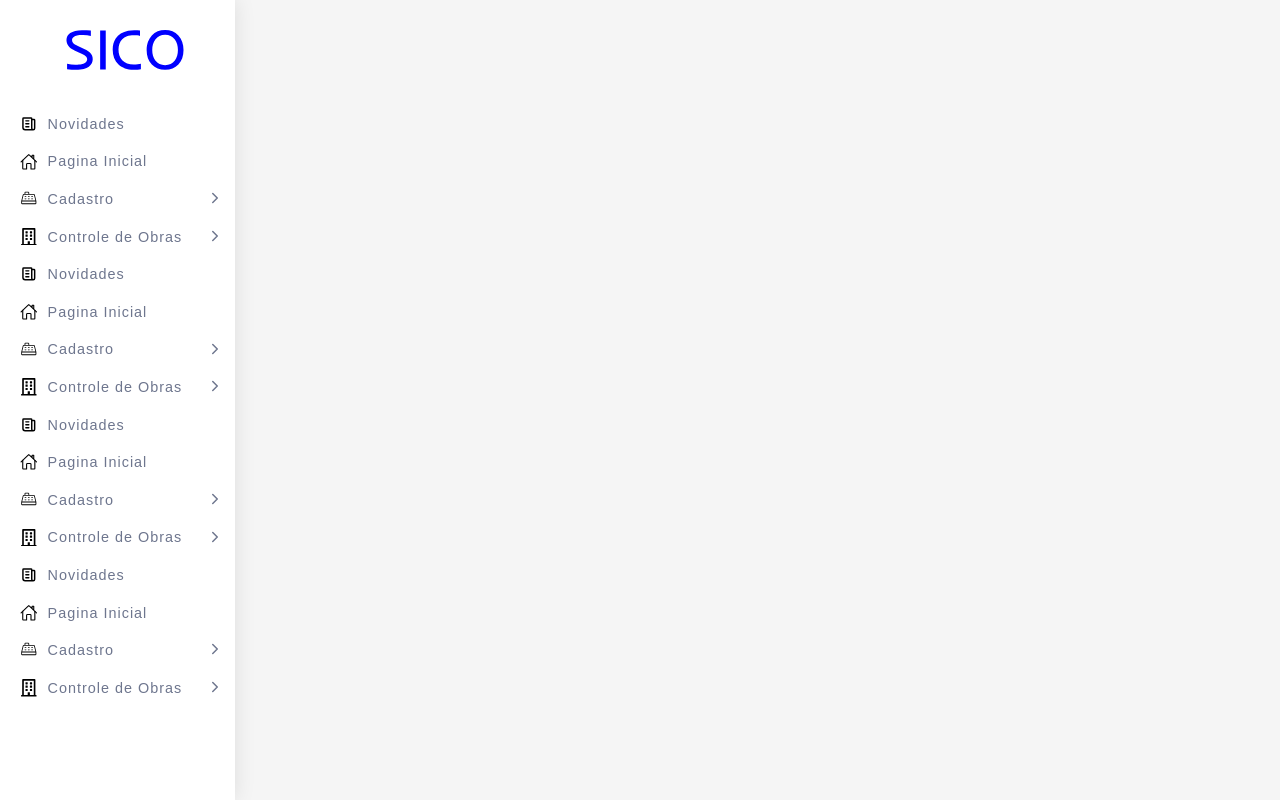
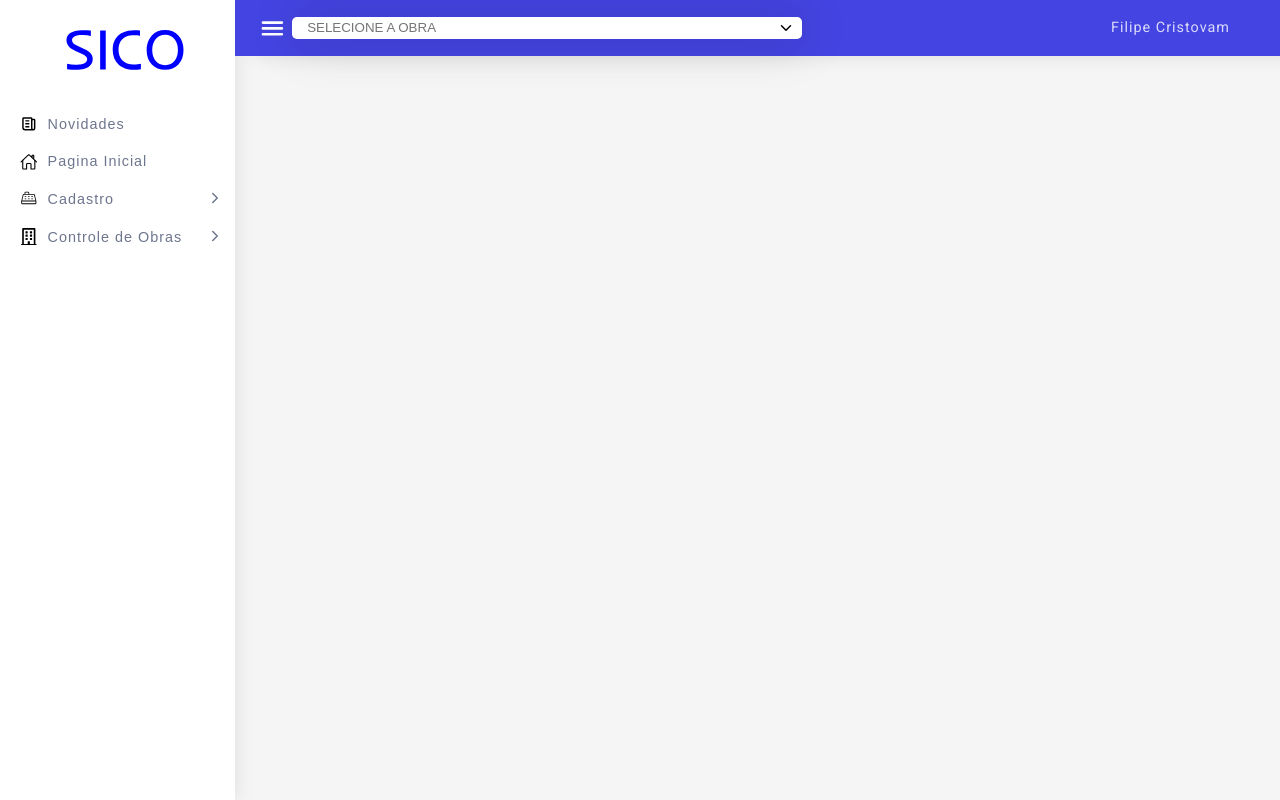
Before and after one commit to FILIPIMDELAS/AppControle, a React (Vite) app: page / in a window 1280 px wide. Built offline with nearby package versions, Linux system fonts and the light colour scheme.

Commit message:
adicional top bar and modify color blue

```diff
--- a/src/App.jsx
+++ b/src/App.jsx
@@ -1,11 +1,13 @@
 import './App.css'
 import DivSide from './Components/SideBar/DivSide.jsx'
+import DivTop from './Components/TopBar/DivTop.jsx'
 
 function App() {
 
   return (
     <>
       <DivSide />
+      <DivTop />
     </>
   )
 }
--- a/src/Components/SideBar/ButtonsSide.jsx
+++ b/src/Components/SideBar/ButtonsSide.jsx
@@ -19,6 +19,7 @@ export default function ButtonsSide(){
             div.style.display = 'flex'
         }
     }
+
     return(
         <>
             {MenuItens.map((itens, index) => {
--- a/src/Components/SideBar/DivSide.css
+++ b/src/Components/SideBar/DivSide.css
@@ -3,7 +3,7 @@
     flex-direction: column;
     height: 100%;
     width: 10%;
-    background-color: white;
+    background-color: var(--colorPrimaryWhite);
     padding-left: 15px;
     gap: 10px;
     min-width: 220px;
--- a/src/Components/SideBar/DivSide.jsx
+++ b/src/Components/SideBar/DivSide.jsx
@@ -6,10 +6,7 @@ export default function DivSide(){
     return(
         <div id='divSide'>
             <img src={logo} alt="" />
-            <ButtonsSide content="Novidades" />
-            <ButtonsSide content="Pagina Inicial" />
-            <ButtonsSide content="Cadastro" list="Obra"/>
-            <ButtonsSide content="Controle de Obras" list="Dashboards" list2="Planejamento"/>
+            <ButtonsSide/>
         </div>
     )
 }
--- /dev/null
+++ b/src/Components/TopBar/DivTop.css
@@ -0,0 +1,52 @@
+.DivTop{
+    display: flex;
+    align-items: center;
+    justify-content: space-between;
+    width: 100%;
+    height: 7%;
+    background-color: var(--colorPrimaryBlue);
+    box-shadow: 20px 0px 20px rgba(0, 0, 0, 0.10);
+    padding: 0px 50px 0px 20px;
+}
+
+.work{
+    display: flex;
+    position: relative;
+    justify-content: center;
+    align-items: center;
+    height: 50%;
+    min-width: 550px;
+
+    .iconMenu{
+        color: var(--colorPrimaryWhite);
+        font-size: 1.8em;
+        margin-right: 1%;
+    }
+
+    & input{
+        background-color: var(--colorPrimaryWhite);
+        border-radius: 5px;
+        padding-left: 15px;
+        height: 80%;
+        width: 90%;
+        box-shadow: 2px 2px 50px rgba(0, 0, 0, 0.20);
+        color: black;
+    }
+
+    & input:focus{
+        outline: none;
+    }
+
+    & .icon{
+        transform: rotate(90deg);
+        position: absolute;
+        right: 2%;
+    }
+}
+
+.users{
+    color: var(--colorPrimaryWhite);
+    font-size: .9em;
+    letter-spacing: .07em;
+    opacity: .8;
+}
--- /dev/null
+++ b/src/Components/TopBar/DivTop.jsx
@@ -0,0 +1,18 @@
+import './DivTop.css'
+import { IoChevronForwardOutline } from "react-icons/io5";
+import { IoMenu } from "react-icons/io5";
+
+export default function DivTop() {
+    return(
+        <div className='DivTop'>
+            <div className='work'>
+                <IoMenu className='iconMenu'/>
+                <input type="text" placeholder='SELECIONE A OBRA'/>
+                <IoChevronForwardOutline className='icon'/>
+            </div>
+            <div className='users'>
+                <p>Filipe Cristovam</p>
+            </div>
+        </div>
+    )
+}
--- a/src/index.css
+++ b/src/index.css
@@ -2,7 +2,7 @@
   --colorPrimaryLight: #6e768e;
   --colorSecundaryLight: #f5f5f5;
   --colorPrimaryWhite: white;
-  --colorPrimaryBlue: Blue;
+  --colorPrimaryBlue: rgb(68, 68, 226);
 }
 
 *{
@@ -20,7 +20,6 @@ body{
 
 #root{
   display: flex;
-  flex-direction: column;
   width: 100dvw;
   height: 100dvh;
 }
```
